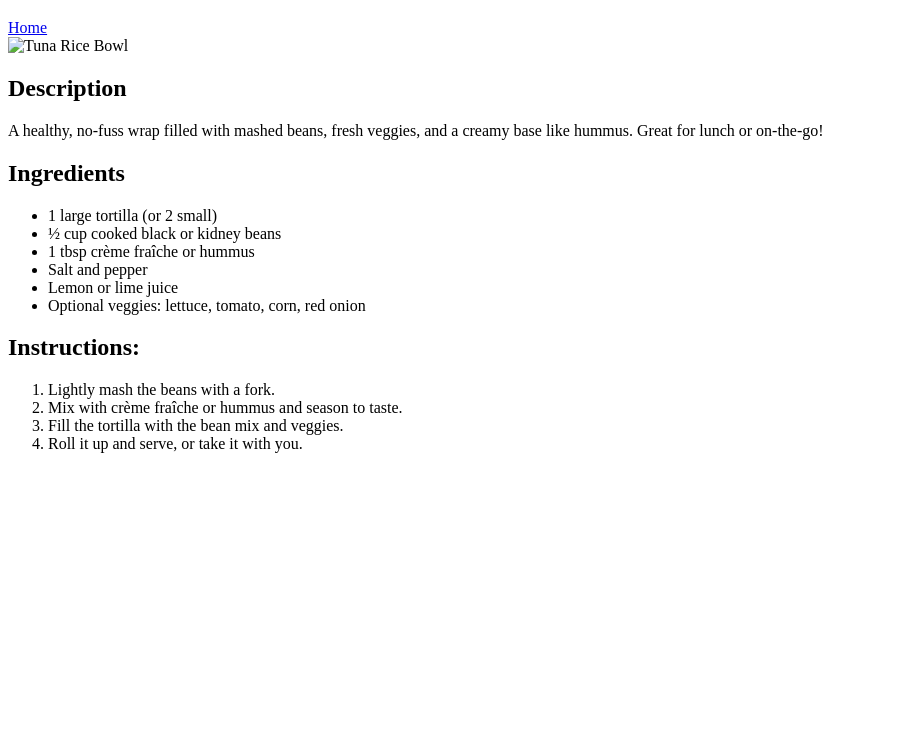
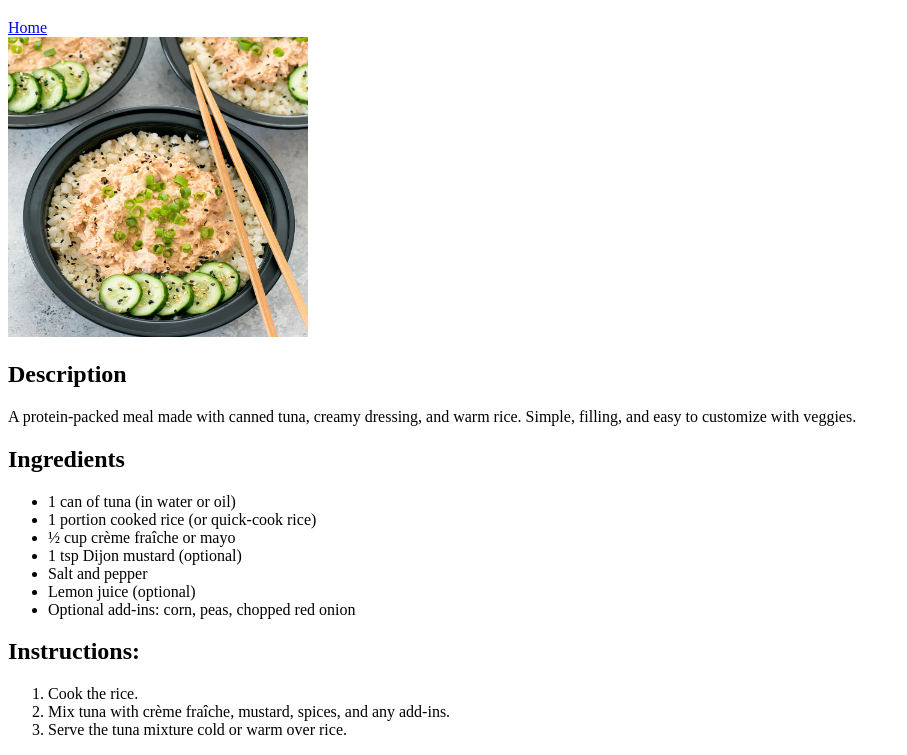
Before and after one commit to nattetamakloe/odin-recipes, a plain HTML site: page recepies/tunaricebowl.html in a window 1280 px wide. Shown: the part 61-816 px from the top of the page, without its empty margins (0-907 px from the left). Drawn offline with Linux system fonts and the light colour scheme.

Commit message:
Add recepies to homepage and fix image

```diff
--- a/recepies/tunaricebowl.html
+++ b/recepies/tunaricebowl.html
@@ -1,39 +1,35 @@
 <!DOCTYPE html>
 <html lang="en">
-
 <head>
     <meta charset="UTF-8">
     <title>Tuna Rice Bowl</title>
 </head>
-
 <body>
     <h1>Tuna Rice Bowl</h1>
     <a href="../index.html">Home</a>
     <br>
-    <img src="../pictures/tunaricebowl.jpeg" alt="Tuna Rice Bowl">
+    <img src="../pictures/tunaricebowl.jpg" alt="Tuna Rice Bowl" height="300" width="300">
     <h2>Description</h2>
-    <p>A healthy, no-fuss wrap filled with mashed beans, fresh veggies, and a creamy base like hummus. Great for lunch
-        or on-the-go!</p>
+    <p>A protein-packed meal made with canned tuna, creamy dressing, and warm rice. Simple, filling, and easy to customize with veggies.</p>
     <h2>Ingredients</h2>
     <ul>
-        <li>1 large tortilla (or 2 small)</li>
-        <li>½ cup cooked black or kidney beans</li>
-        <li>1 tbsp crème fraîche or hummus</li>
+        <li>1 can of tuna (in water or oil)</li>
+        <li>1 portion cooked rice (or quick-cook rice)</li>
+        <li>½ cup crème fraîche or mayo</li>
+        <li>1 tsp Dijon mustard (optional)</li>
         <li>Salt and pepper</li>
-        <li>Lemon or lime juice</li>
-        <li>Optional veggies: lettuce, tomato, corn, red onion</li>
-    </ul>
+        <li>Lemon juice (optional)</li>
+        <li>Optional add-ins: corn, peas, chopped red onion</li>
+      </ul>
 
-    <h2>Instructions:</h2>
-    <ol>
-        <li>Lightly mash the beans with a fork.</li>
-        <li>Mix with crème fraîche or hummus and season to taste.</li>
-        <li>Fill the tortilla with the bean mix and veggies.</li>
-        <li>Roll it up and serve, or take it with you.</li>
-    </ol>
+      <h2>Instructions:</h2>
+      <ol>
+        <li>Cook the rice.</li>
+        <li>Mix tuna with crème fraîche, mustard, spices, and any add-ins.</li>
+        <li>Serve the tuna mixture cold or warm over rice.</li>
+      </ol>
 
 
 
 </body>
-
 </html>
```
Also changed, not shown: index.html (+6 -1 lines).
